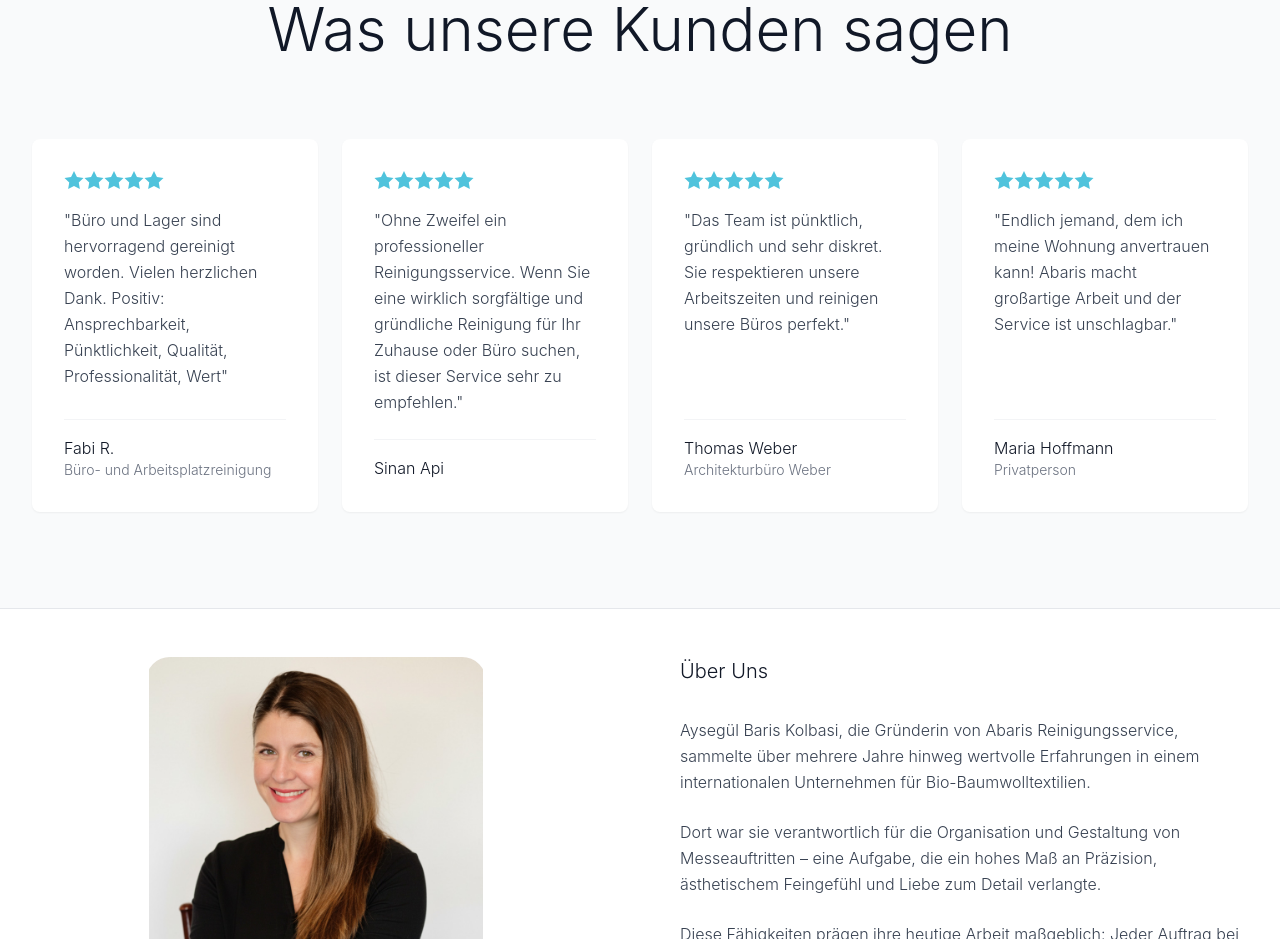
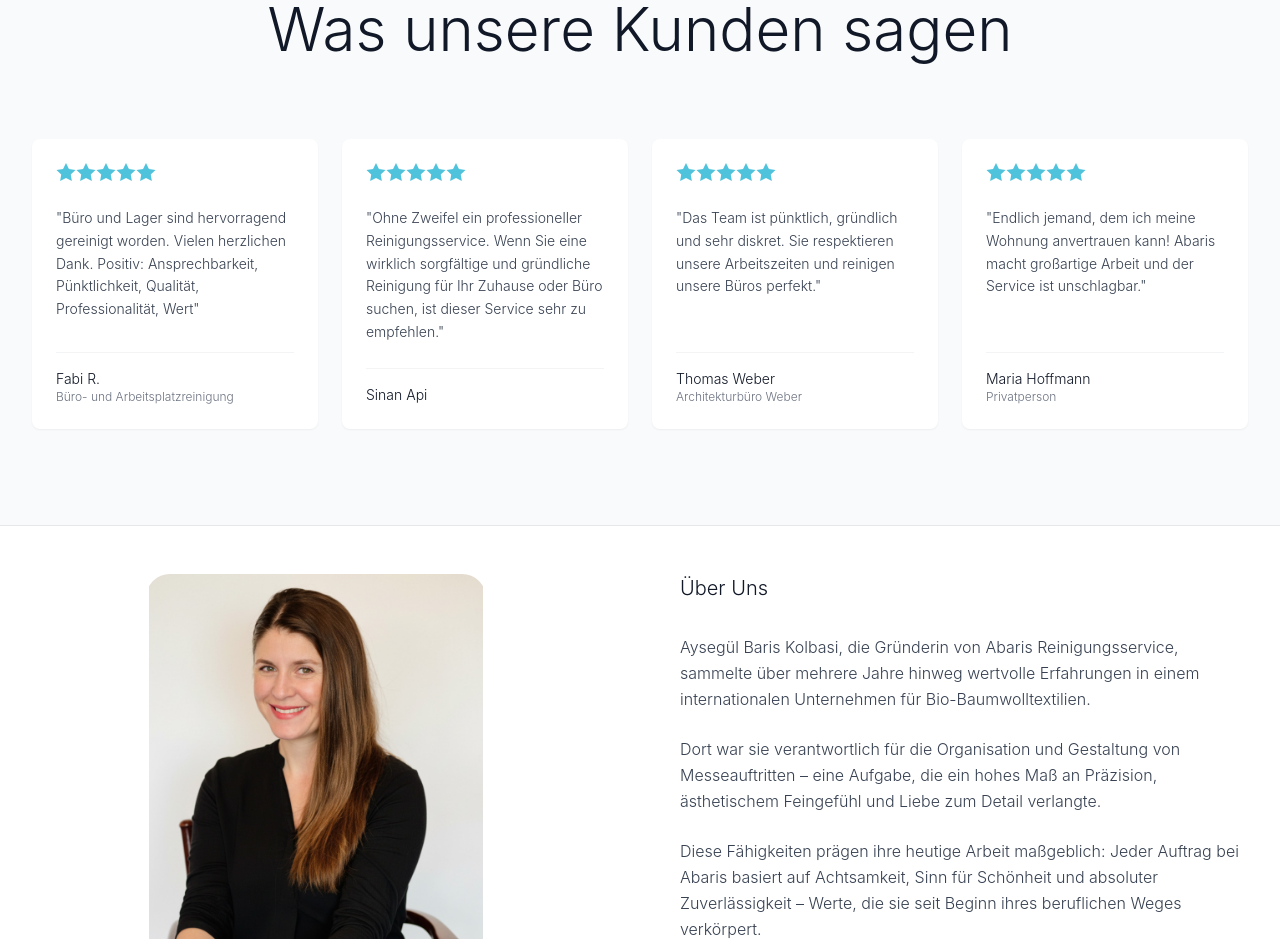
Before and after one commit to ecoezer/abaris, a React (Vite) app: page / in a window 1280 px wide. Shown: the part 1980-2919 px from the top of the page. Built offline with nearby package versions, Linux system fonts and the light colour scheme.

Commit message:
Updated Testimonials.jsx

```diff
--- a/src/components/Testimonials.jsx
+++ b/src/components/Testimonials.jsx
@@ -43,24 +43,26 @@ function Testimonials() {
 
         <div className="grid grid-cols-1 md:grid-cols-2 lg:grid-cols-4 gap-6">
           {testimonials.map((testimonial, index) => (
-            <div key={index} className="bg-white p-8 rounded-lg shadow-sm hover:shadow-md transition-shadow flex flex-col h-full">
-              <div className="flex items-center mb-4">
+            <div key={index} className="bg-white p-6 rounded-lg shadow-sm hover:shadow-md transition-shadow flex flex-col h-full">
+              <div className="flex items-center mb-6">
                 {[...Array(testimonial.rating)].map((_, i) => (
                   <svg key={i} className="w-5 h-5 text-abaris-cyan fill-current" viewBox="0 0 20 20">
                     <path d="M10 15l-5.878 3.09 1.123-6.545L.489 6.91l6.572-.955L10 0l2.939 5.955 6.572.955-4.756 4.635 1.123 6.545z" />
                   </svg>
                 ))}
               </div>
-              <p className="text-gray-700 font-light mb-6 text-base leading-relaxed flex-grow">
+              <p className="text-gray-700 font-light mb-6 text-sm leading-relaxed flex-grow">
                 "{testimonial.text}"
               </p>
               <div className="border-t border-gray-100 pt-4">
-                <p className="font-light text-gray-900 text-base">
+                <p className="font-light text-gray-900 text-sm">
                   {testimonial.name}
                 </p>
-                <p className="text-gray-500 font-light text-sm">
-                  {testimonial.company}
-                </p>
+                {testimonial.company && (
+                  <p className="text-gray-500 font-light text-xs">
+                    {testimonial.company}
+                  </p>
+                )}
               </div>
             </div>
           ))}
```
